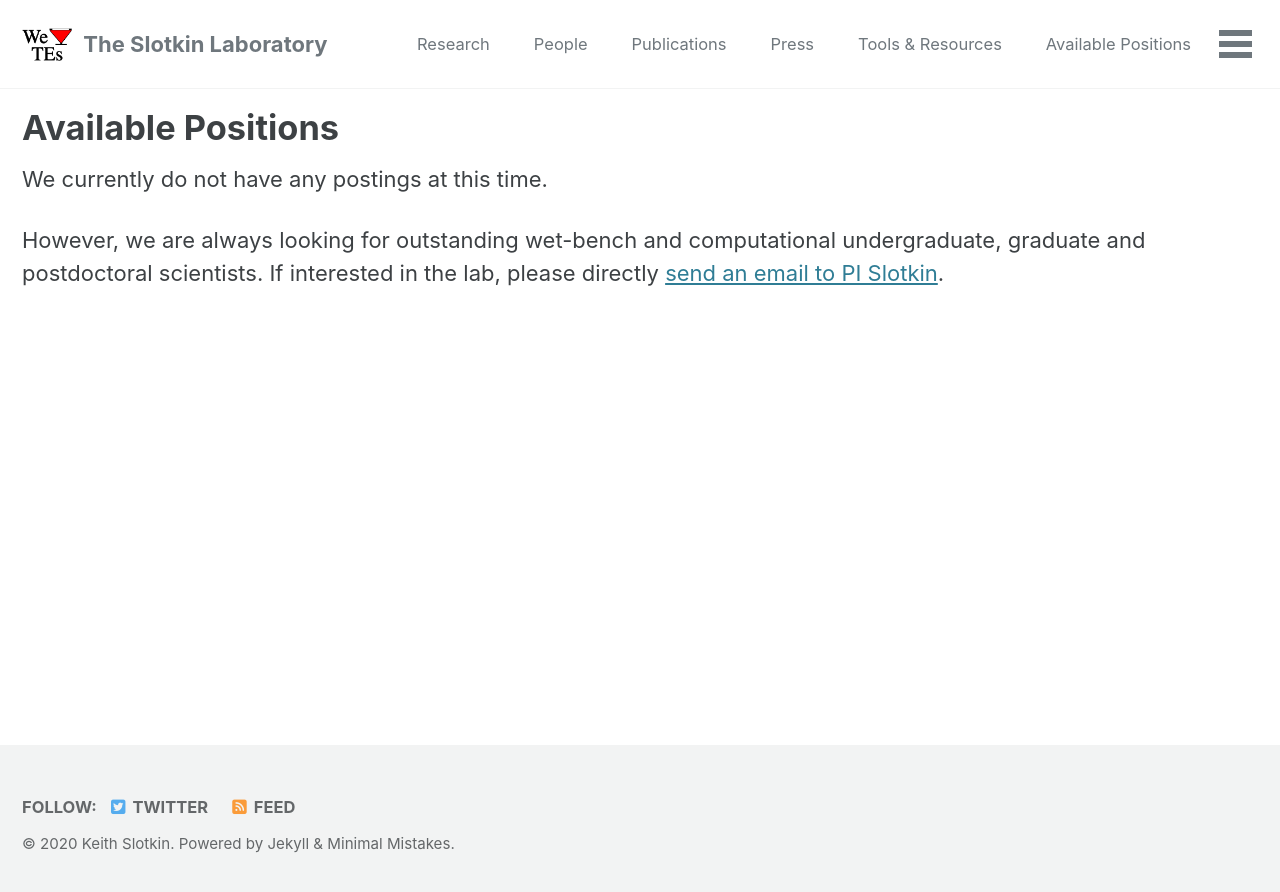
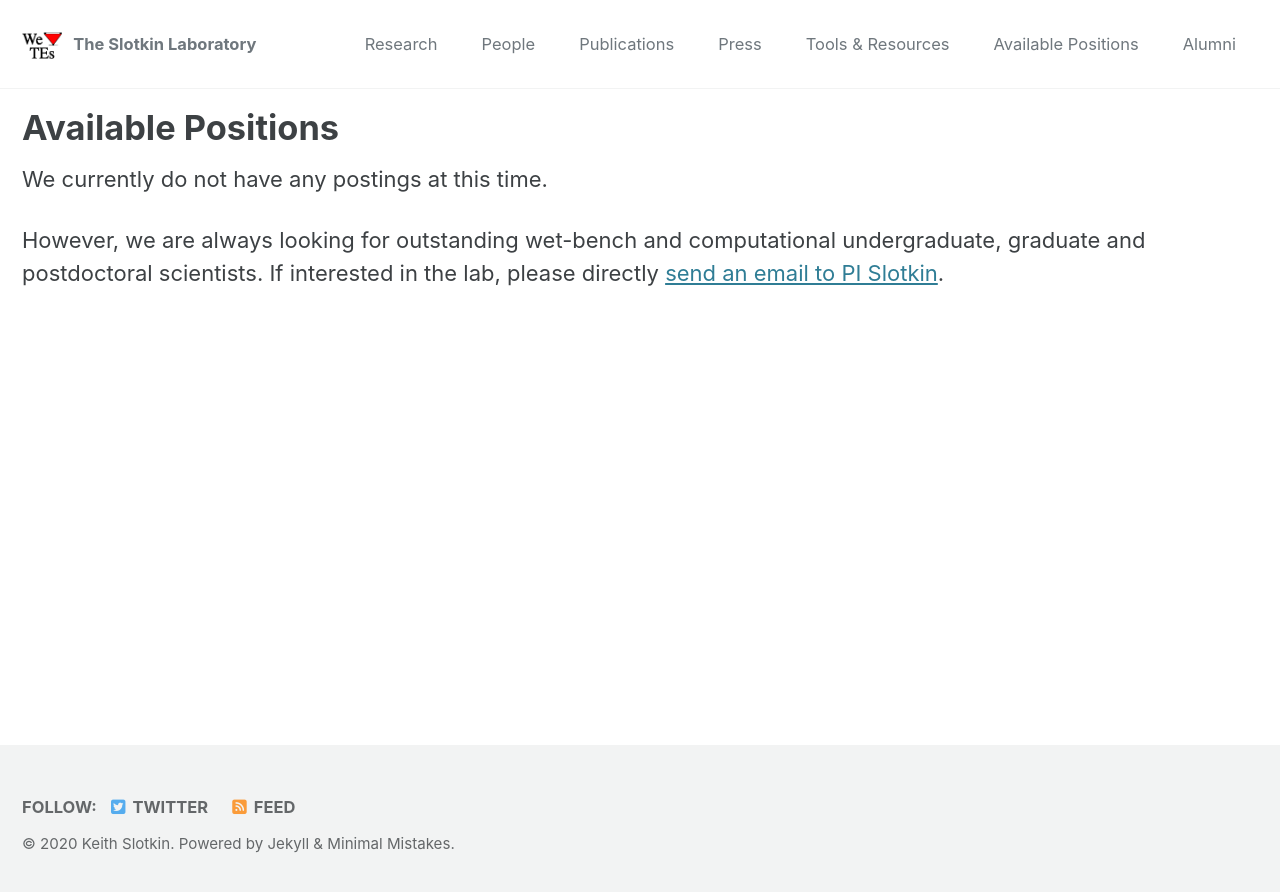
Before and after one commit to SlotkinLab/slotkinlab.github.io, a Jekyll site: the page built from _pages/positions.md, in a window 1280 px wide. Shown: the top 892 px of the page. Built offline with Jekyll 4.4.1, drawn with Linux system fonts in a browser that asks for light colours; cached includes are drawn as plain includes; nearby versions of some CDN libraries.

Commit message:
Update files

```diff
--- a/_sass/minimal-mistakes/_masthead.scss
+++ b/_sass/minimal-mistakes/_masthead.scss
@@ -40,7 +40,7 @@
 }
 
 .site-logo img {
-  max-height: 1.5rem;
+  max-height: 1.2rem;
 }
 
 .site-title {
@@ -50,6 +50,7 @@
   -ms-flex-item-align: center;
   align-self: center;
   font-weight: bold;
+  font-size: $type-size-6;
   // z-index: 20;
 }
 
```
Also changed, not shown: 15 other files.
